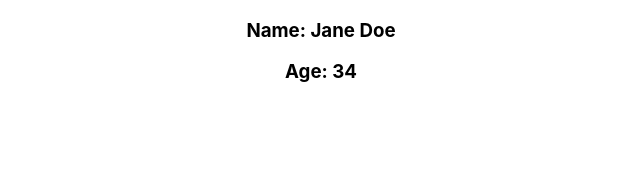
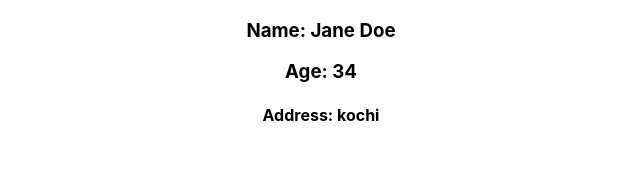
Before and after one commit to sarathiscookie/react-complete-guide, a React (Create React App) app: page / in a window 1280 px wide. Shown: the top 175 px of the page, without its empty margins (319-959 px from the left). Built offline with nearby package versions, Linux system fonts and the light colour scheme.

Commit message:
Props: Example for component class

```diff
--- a/src/App.js
+++ b/src/App.js
@@ -1,14 +1,24 @@
 import React from 'react';
 import './App.css';
 
-function App(props) {
+class App extends React.Component
+{
+  constructor(props){
+    super(props);
+    this.name = props.name;
+    this.age = props.age;
+    this.address = props.address;
+  }
 
-  return (
-    <div className="App">
-      <h3>Name: {props.name}</h3>
-      <h3>Age: {props.age}</h3>
-    </div>
-  );
+  render() {
+    return (
+      <div className="App">
+        <h3>Name: {this.name}</h3>
+        <h3>Age: {this.age}</h3>
+        <h4>Address: {this.address}</h4>
+      </div>
+    );
+  }
 }
 
 export default App;
--- a/src/index.js
+++ b/src/index.js
@@ -6,7 +6,7 @@ import * as serviceWorker from './serviceWorker';
 
 ReactDOM.render(
   <React.StrictMode>
-    <App name="Jane Doe" age="34"/>
+    <App name="Jane Doe" age="34" address="kochi"/>
   </React.StrictMode>,
   document.getElementById('root')
 );
```
